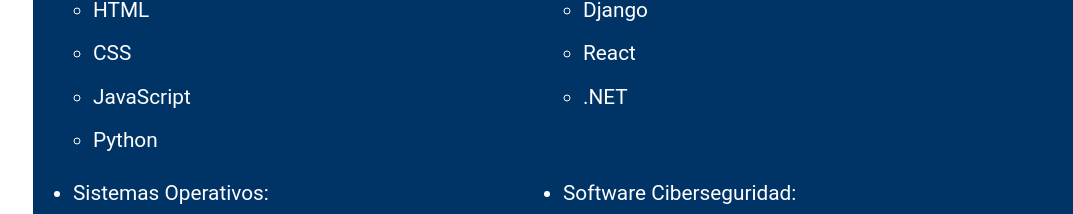
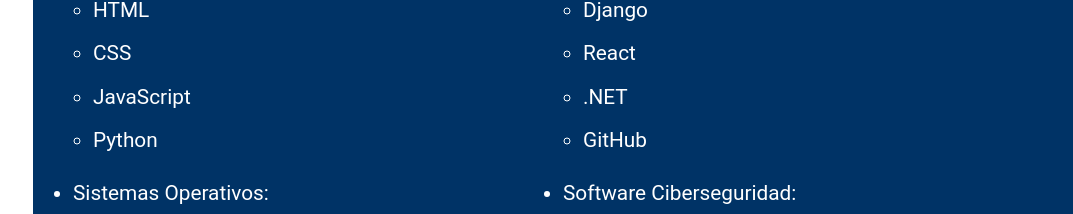
Before and after one commit to Pino835/mypage_project, a React (Create React App) app: page / in a window 1280 px wide. Shown: the part 1899-2113 px from the top of the page, without its empty margins (207-1280 px from the left). Built offline with nearby package versions, Linux system fonts and the light colour scheme.

Commit message:
Commit #14: - Nueva info en Home.js

```diff
--- a/src/pages/Home.js
+++ b/src/pages/Home.js
@@ -77,6 +77,7 @@
               <li>Django</li>
               <li>React</li>
               <li>.NET</li>
+              <li>GitHub</li>
             </ul>
           </li>
           <li>
```
